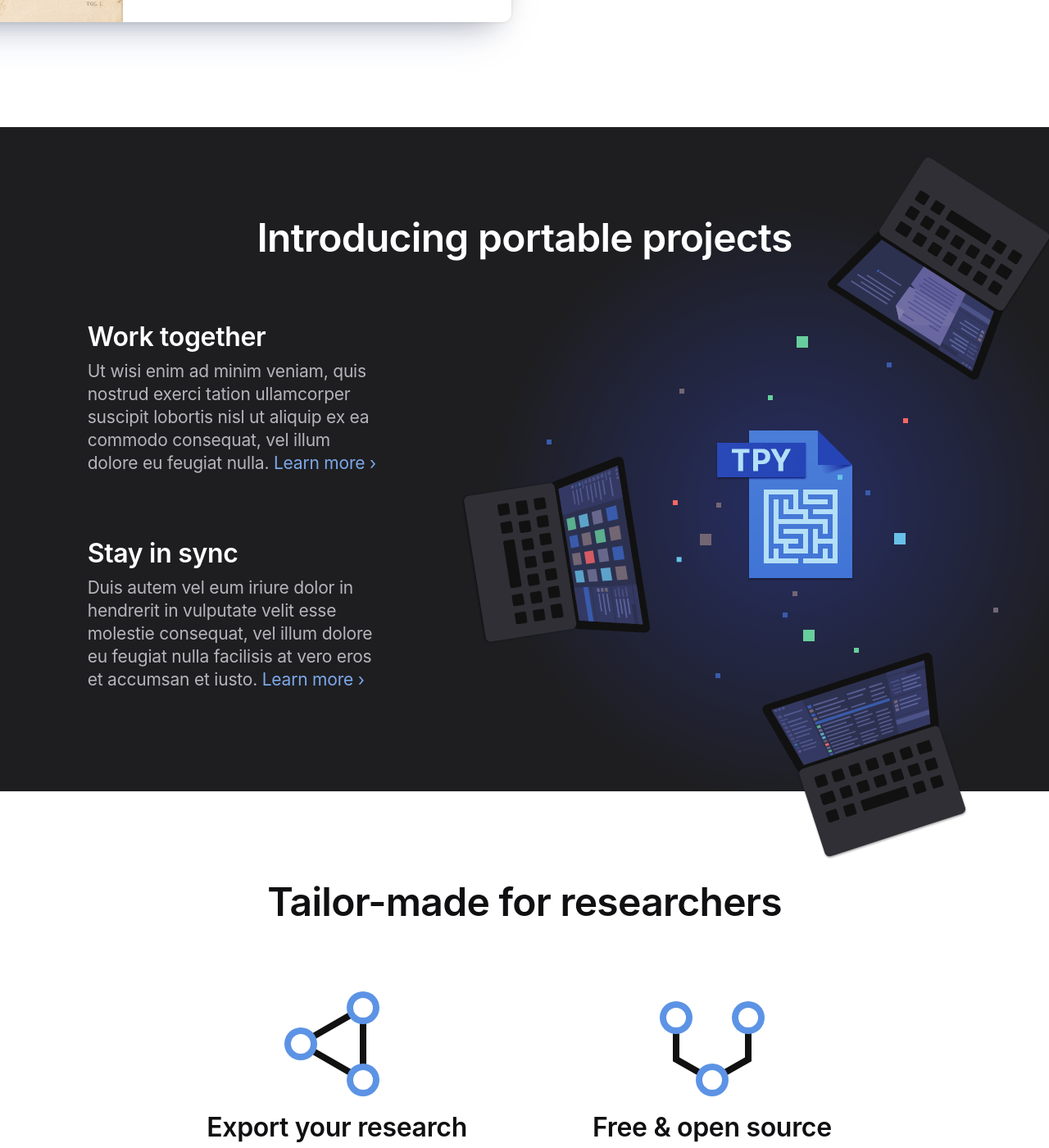
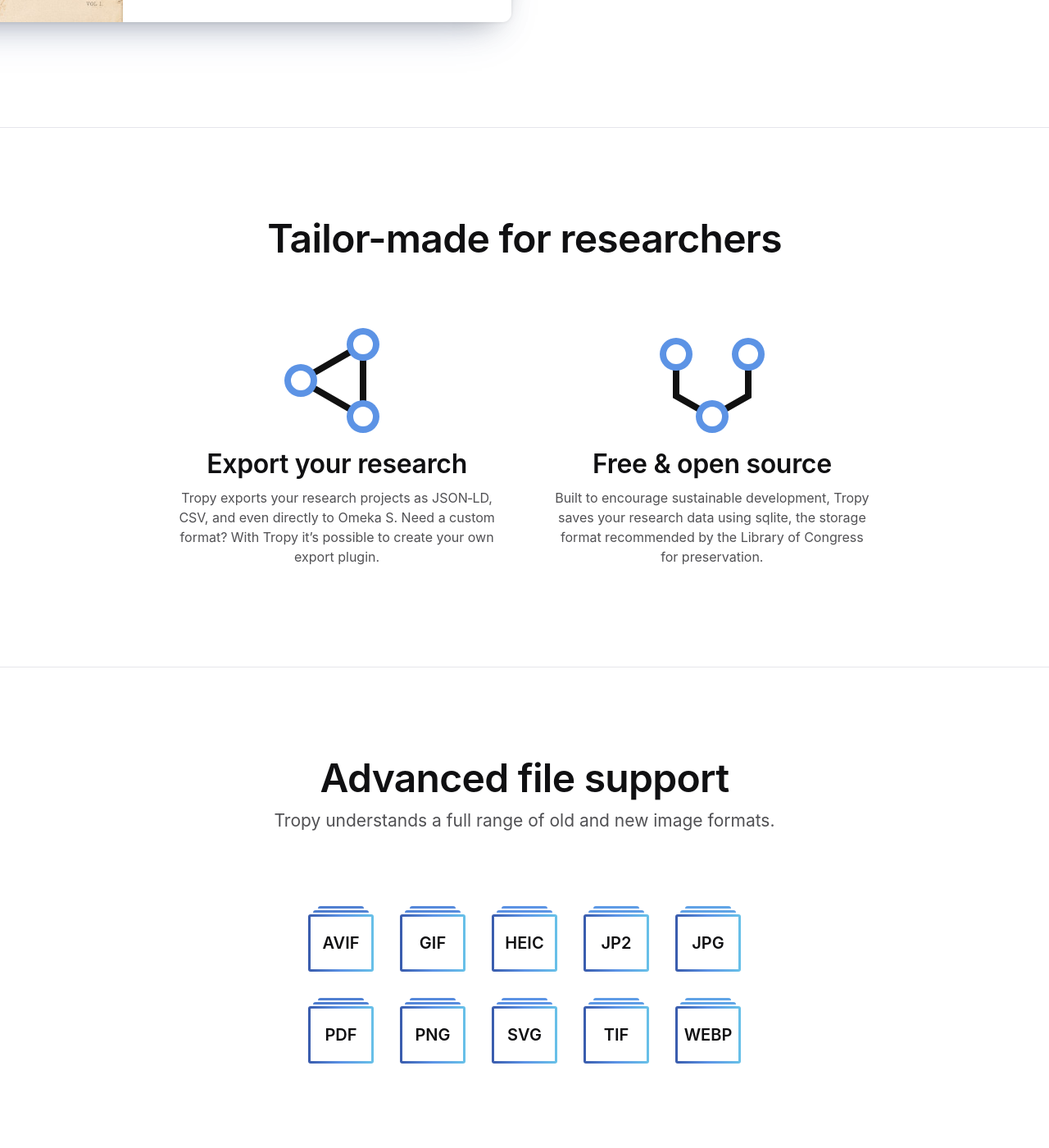
Before and after one commit to tropy/tropy.github.io, a Jekyll site: the page built from index.html, in a window 1280 px wide and 1400 px high, scrolled down 4332 px. Shown: the whole window at 82% size. Built offline with Jekyll 4.4.1, drawn with Linux system fonts in a browser that asks for light colours.

Commit message:
Remove portable projects section.

```diff
--- a/index.html
+++ b/index.html
@@ -109,21 +109,7 @@
     </section>
   </div>
 </section>
-<section class="portable-projects">
-  <div class="container-fluid">
-    <h2 class="h1">Introducing portable projects</h2>
-    <div class="row">
-      <div class="col-sm-12 col-md-6">
-        <h3 class="h2">Work together</h3>
-        <p>Ut wisi enim ad minim veniam, quis nostrud exerci tation ullamcorper suscipit lobortis nisl ut aliquip ex ea commodo consequat, vel illum dolore eu feugiat nulla. <a href="#">Learn&nbsp;more&nbsp;›</a></p>
-        <h3 class="h2">Stay in sync</h3>
-        <p>Duis autem vel eum iriure dolor in hendrerit in vulputate velit esse molestie consequat, vel illum dolore eu feugiat nulla facilisis at vero eros et accumsan et iusto. <a href="#">Learn&nbsp;more&nbsp;›</a></p>
-      </div>
-      {%- include tpy-illustration.html -%}
-    </div>
-  </div>
-</section>
-<section class="features">
+<section class="features" style="border-top: 1px solid #e6e6eb;">
   <div class="container-fluid">
     <h2 class="h1">Tailor-made for researchers</h2>
     <div class="row">
```
